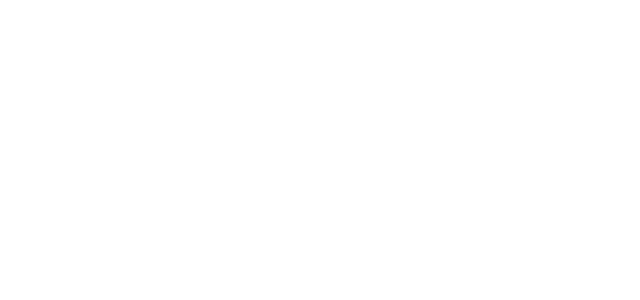
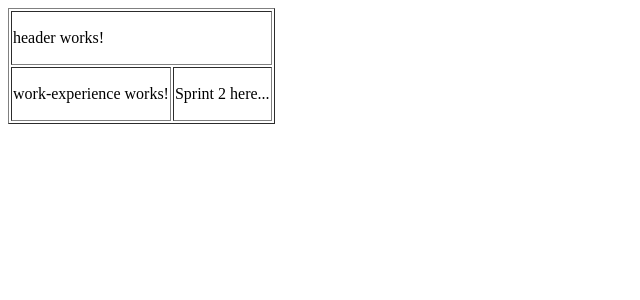
Before and after one commit to AngelCruz081018/AngelCruz081018.github.io, an Angular app: page / in a window 1280 px wide. Shown: the top 300 px of the page, without its empty margins (0-640 px from the left). Built offline with nearby package versions, Linux system fonts and the light colour scheme.

Commit message:
create docs #4

```diff
--- a/src/app/app.component.html
+++ b/src/app/app.component.html
@@ -0,0 +1,17 @@
+<table border="1">
+    <tr>
+      <td colspan="2">
+        <app-header></app-header>
+        </td>
+    </tr>
+    <tr>
+      <td>
+        <app-work-experience></app-work-experience>
+        </td>
+      <td>
+            Sprint 2 here...
+
+      </td>
+
+    </tr>
+  </table>
--- a/src/app/app.module.ts
+++ b/src/app/app.module.ts
@@ -3,10 +3,14 @@
 
 import { AppRoutingModule } from './app-routing.module';
 import { AppComponent } from './app.component';
+import { HeaderComponent } from './header/header.component';
+import { WorkExperienceComponent } from './work-experience/work-experience.component';
 
 @NgModule({
   declarations: [
-    AppComponent
+    AppComponent,
+    HeaderComponent,
+    WorkExperienceComponent
   ],
   imports: [
     BrowserModule,
--- /dev/null
+++ b/src/app/header/header.component.html
@@ -0,0 +1 @@
+<p>header works!</p>
--- /dev/null
+++ b/src/app/header/header.component.ts
@@ -0,0 +1,15 @@
+import { Component, OnInit } from '@angular/core';
+
+@Component({
+  selector: 'app-header',
+  templateUrl: './header.component.html',
+  styleUrls: ['./header.component.css']
+})
+export class HeaderComponent implements OnInit {
+
+  constructor() { }
+
+  ngOnInit(): void {
+  }
+
+}
--- /dev/null
+++ b/src/app/work-experience/work-experience.component.html
@@ -0,0 +1 @@
+<p>work-experience works!</p>
--- /dev/null
+++ b/src/app/work-experience/work-experience.component.ts
@@ -0,0 +1,15 @@
+import { Component, OnInit } from '@angular/core';
+
+@Component({
+  selector: 'app-work-experience',
+  templateUrl: './work-experience.component.html',
+  styleUrls: ['./work-experience.component.css']
+})
+export class WorkExperienceComponent implements OnInit {
+
+  constructor() { }
+
+  ngOnInit(): void {
+  }
+
+}
```
Also changed, not shown: src/app/header/header.component.css (added), src/app/work-experience/work-experience.component.css (added), 9 other files (tests, documents, lock files or other folders).
